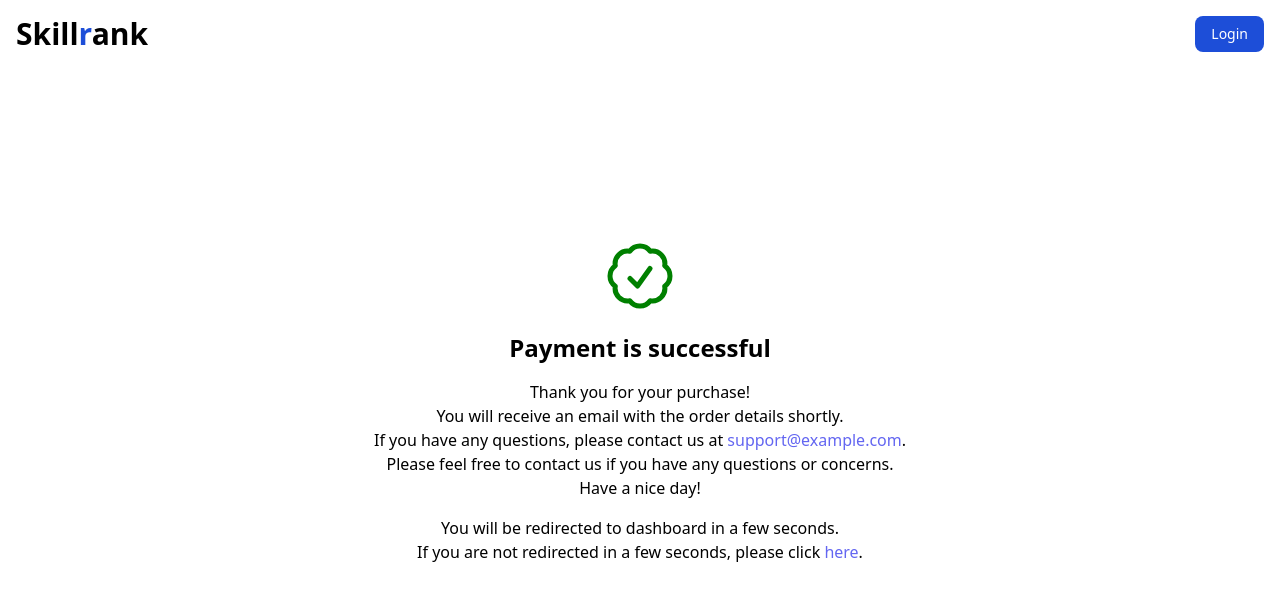
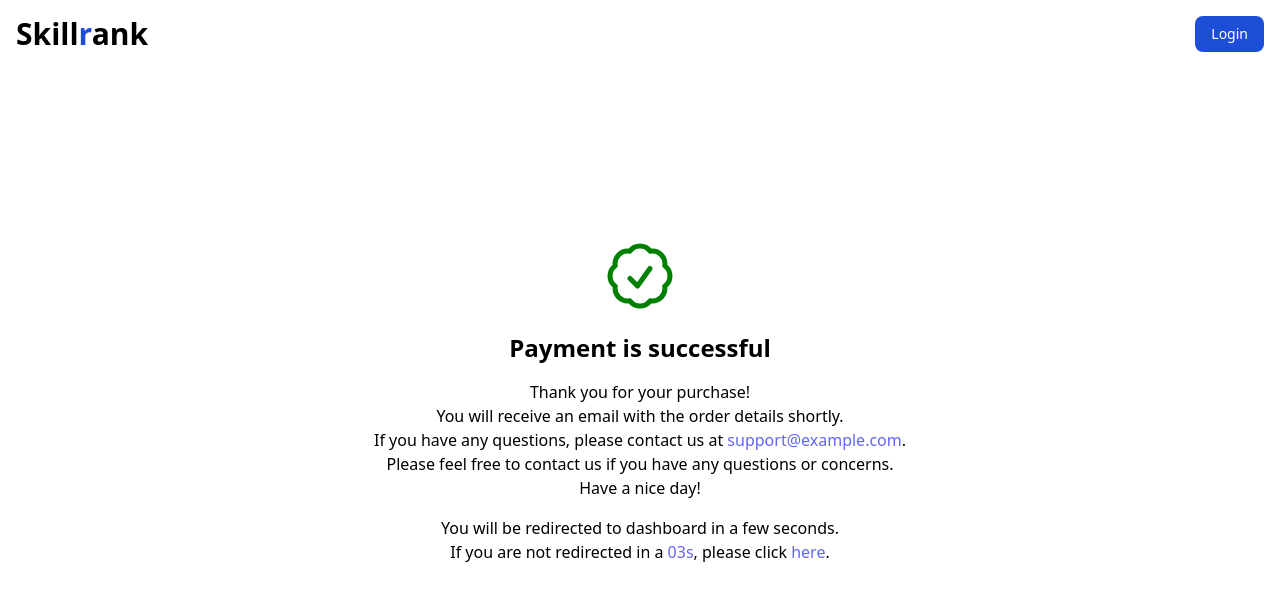
Before and after one commit to nihalebr/skillrankstripe, a React (Create React App) app: page /success in a window 1280 px wide. Shown: the top 600 px of the page. Built offline with nearby package versions, Linux system fonts and the light colour scheme.

Commit message:
feat: added time to success page

```diff
--- a/package.json
+++ b/package.json
@@ -8,9 +8,10 @@
     "@testing-library/user-event": "^13.5.0",
     "axios": "^1.6.2",
     "react": "^18.2.0",
+    "react-countdown": "^2.3.5",
     "react-dom": "^18.2.0",
+    "react-router-dom": "^6.19.0",
     "react-scripts": "^5.0.1",
-    "react-router-dom": "^6.19.0",
     "web-vitals": "^2.1.4"
   },
   "scripts": {
--- a/src/components/Success.jsx
+++ b/src/components/Success.jsx
@@ -1,6 +1,14 @@
 // Success.js
 import React from "react";
+import Countdown, { zeroPad } from "react-countdown";
 
+const renderer = ({ hours, minutes, seconds, completed }) => {
+  if (!completed) {
+    return <span className="text-indigo-500">{zeroPad(seconds)}s</span>;
+  } else {
+    window.location.href = "/";
+  }
+};
 const Success = () => {
   return (
     <div className="grid h-screen place-items-center">
@@ -49,7 +57,9 @@ const Success = () => {
             You will be redirected to dashboard in a few seconds.
           </p>
           <p className="text-center">
-            If you are not redirected in a few seconds, please click{" "}
+            If you are not redirected in a{" "}
+            <Countdown date={Date.now() + 8000} renderer={renderer} />, please
+            click{" "}
             <a className="text-indigo-500" href="/">
               here
             </a>
```
Also changed, not shown: src/index.js (+6 -6 lines), 1 other file (tests, documents, lock files or other folders).
